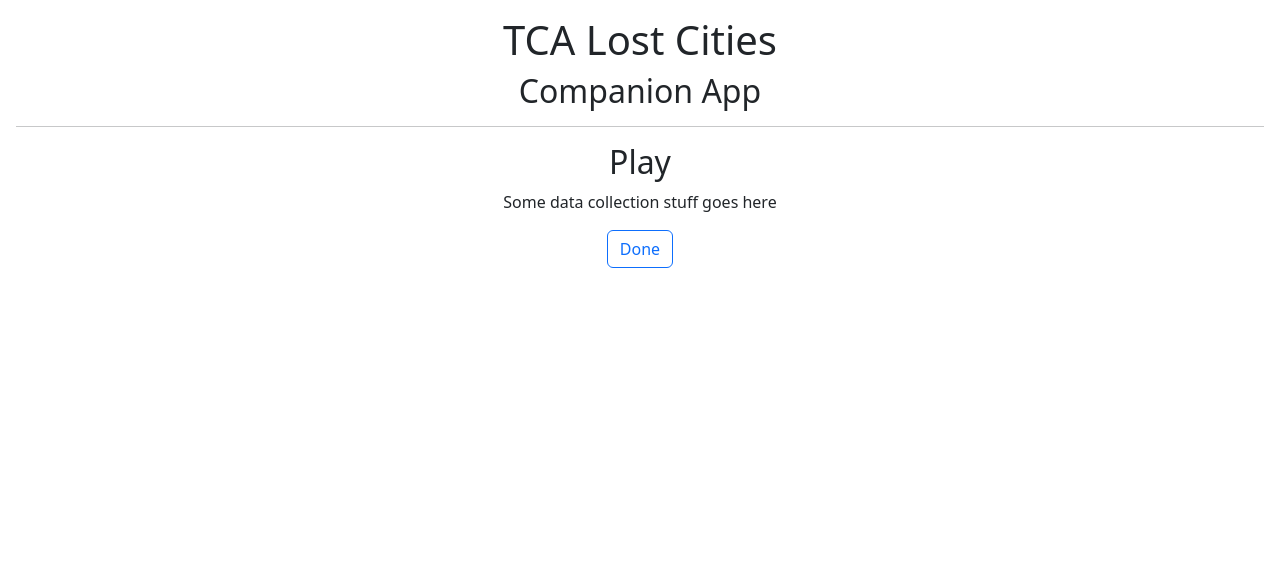
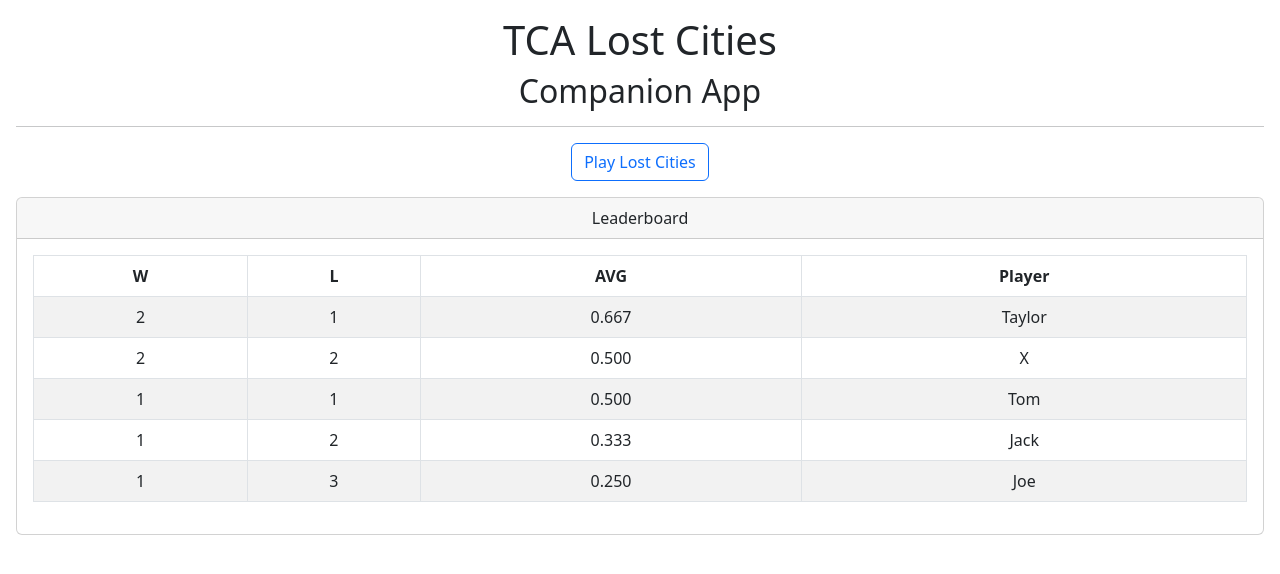
Before and after one commit to 2023-spring-adv-fe-tuth/tca-lost-cities-react-ts-bootstrap, a React (Create React App) app: page /#/ in a window 1280 px wide. Before the commit this address led to /#/play. Shown: the top 574 px of the page. Built offline with nearby package versions, Linux system fonts and the light colour scheme.

Commit message:
Got hard coded happy path working

```diff
--- a/src/App.tsx
+++ b/src/App.tsx
@@ -53,6 +53,13 @@ const App = () => {
 
   const [results, setGameResults] = useState(hardcodedGameResults);
 
+  const addGameResult = (r: GameResult) => {
+    setGameResults([
+      ...results
+      , r
+    ]);
+  };
+
   return (
     <div className="App m-3">
       <h1>
@@ -72,7 +79,14 @@ const App = () => {
               />}
           />
           <Route path="/setup" element={<Setup />} />
-          <Route path="/play" element={<Play />} />
+          <Route
+            path="/play"
+            element={
+              <Play
+                addGameResultFunc={addGameResult}
+              />
+            }
+          />
         </Routes>
       </HashRouter>
     </div>
--- a/src/Home.tsx
+++ b/src/Home.tsx
@@ -42,7 +42,7 @@ export const Home: React.FC<HomeProps> = ({leaderboardData}) => {
                             <th>W</th>
                             <th>L</th>
                             <th>AVG</th>
-                            <th></th>
+                            <th>Player</th>
                           </tr>
                         </thead>
                         <tbody>
--- a/src/Play.tsx
+++ b/src/Play.tsx
@@ -1,9 +1,24 @@
 import Button from 'react-bootstrap/Button';
 import { useNavigate } from 'react-router-dom';
+import { GameResult } from './front-end-model';
 
-export const Play = () => {
+interface PlayProps {
+    addGameResultFunc: (r: GameResult) => void;
+};
+
+export const Play: React.FC<PlayProps> = ({addGameResultFunc}) => {
 
     const nav = useNavigate();
+
+    const endGame = () => {
+
+        addGameResultFunc({
+            winner: "Larry"
+            , players: ["Larry", "Curly", "Moe"]
+        });
+
+        nav(-2)
+    };
 
     return (
         <>
@@ -15,7 +30,7 @@ export const Play = () => {
             </p>
             <Button
                 variant="outline-primary"
-                onClick={() => nav(-2)}
+                onClick={endGame}
             >
                 Done
             </Button>
```
